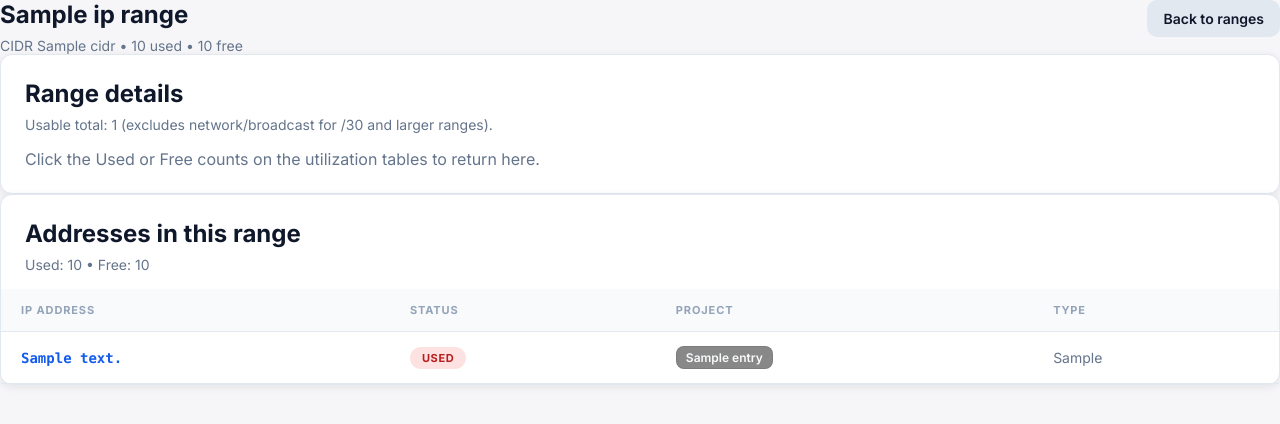
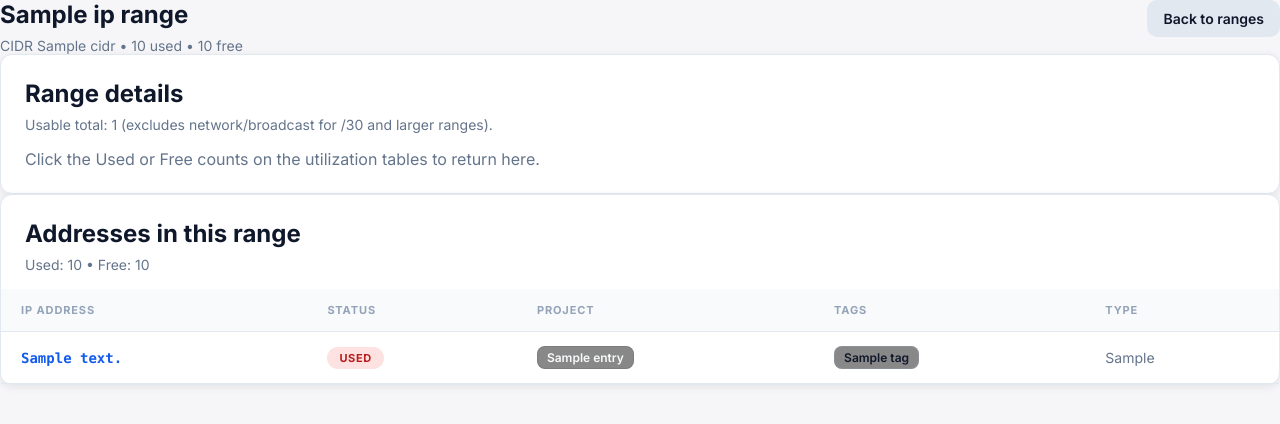
Before and after one commit to ghanad/ipocket, a FastAPI app: template app/templates/range_addresses.html in a window 1280 px wide. Shown: the top 424 px of the page. Run offline with FastAPI, Linux system fonts and the light colour scheme; the template is opened without the code that fills it: most values are stand-ins (such as "Sample title", 1, 10 or a date in 2020); some libraries are stand-ins or nearby versions.

Commit message:
Add tags to range addresses view

```diff
--- a/app/templates/range_addresses.html
+++ b/app/templates/range_addresses.html
@@ -37,6 +37,7 @@
           <th>IP address</th>
           <th>Status</th>
           <th>Project</th>
+          <th>Tags</th>
           <th>Type</th>
         </tr>
       </thead>
@@ -66,6 +67,15 @@
             <span class="muted">—</span>
             {% endif %}
           </td>
+          <td>
+            {% if entry.status == "used" and entry.tags %}
+            {% for tag in entry.tags %}
+            <span class="tag tag-color" style="--tag-color: {{ tag.color }}">{{ tag.name }}</span>
+            {% endfor %}
+            {% else %}
+            <span class="muted">—</span>
+            {% endif %}
+          </td>
           <td class="muted">
             {% if entry.status == "used" %}
             {{ entry.asset_type }}
@@ -76,7 +86,7 @@
         </tr>
         {% else %}
         <tr>
-          <td colspan="4" class="empty-state">No addresses in this range.</td>
+          <td colspan="5" class="empty-state">No addresses in this range.</td>
         </tr>
         {% endfor %}
       </tbody>
```
Also changed, not shown: app/repository.py (+8 -0 lines), docs/overview.md (+1 -0 lines), tests/test_ui_pages.py (+26 -0 lines).
